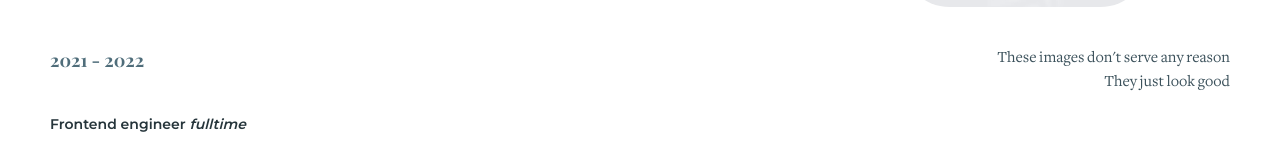
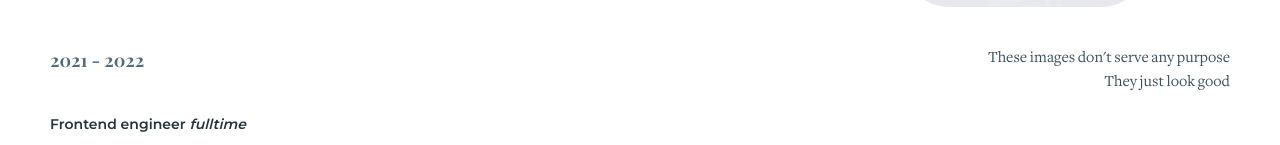
Before and after one commit to BenHakimIlyass/portfolio, a Next.js app: page / in a window 1280 px wide. Shown: the part 373-518 px from the top of the page. Built offline with nearby package versions, Linux system fonts and the light colour scheme.

Commit message:
Fixed a typo

```diff
--- a/pages/index.tsx
+++ b/pages/index.tsx
@@ -48,7 +48,7 @@ const Home: NextPage = () => {
           />
           <HeroImage src="/images/paint.png" alt="Useless paint drop" />
           <Typo variant="smallFreightText" className="text-right text-grey-400">
-            These images {"don't"} serve any reason
+            These images {"don't"} serve any purpose
             <div>They just look good</div>
           </Typo>
         </Stack>
```
